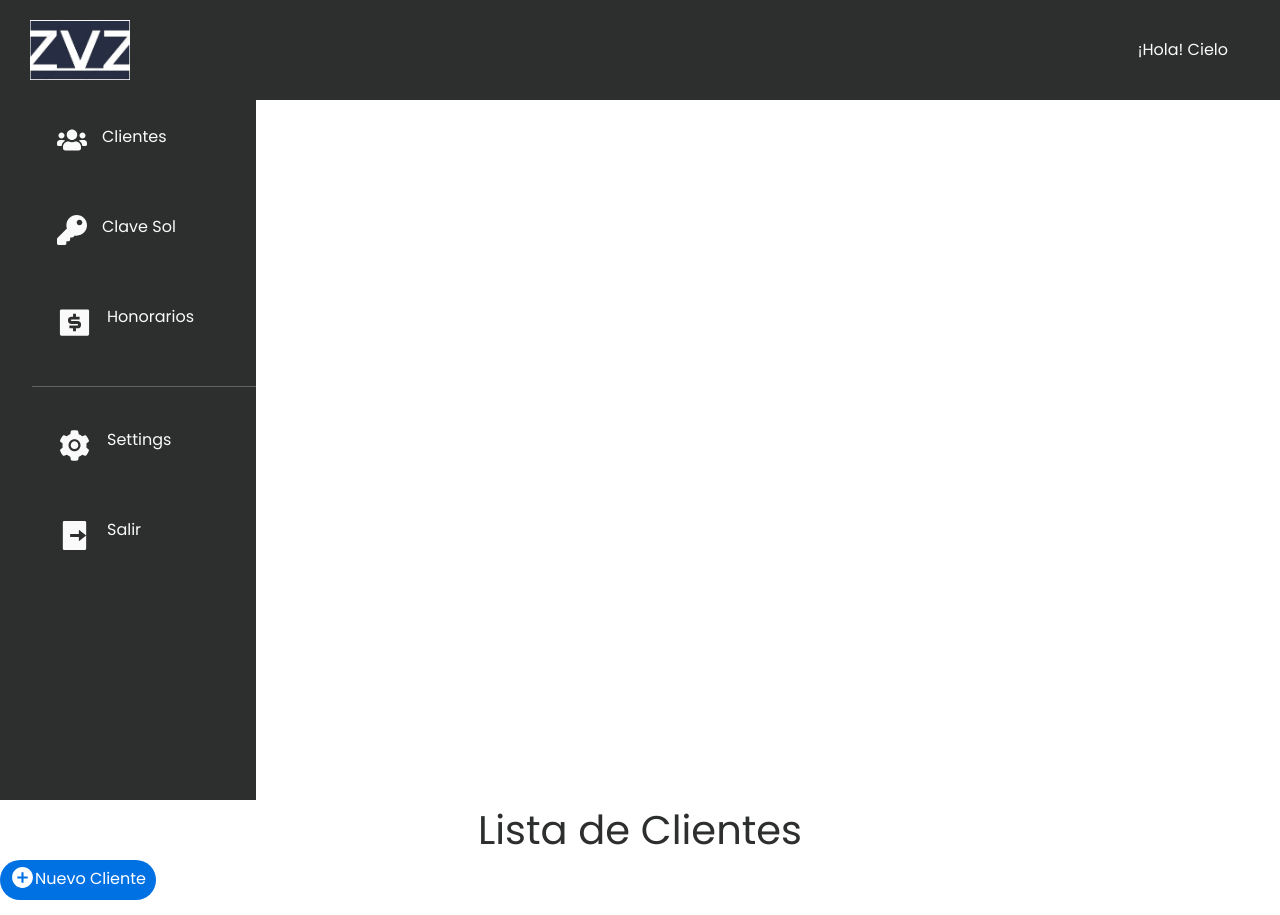
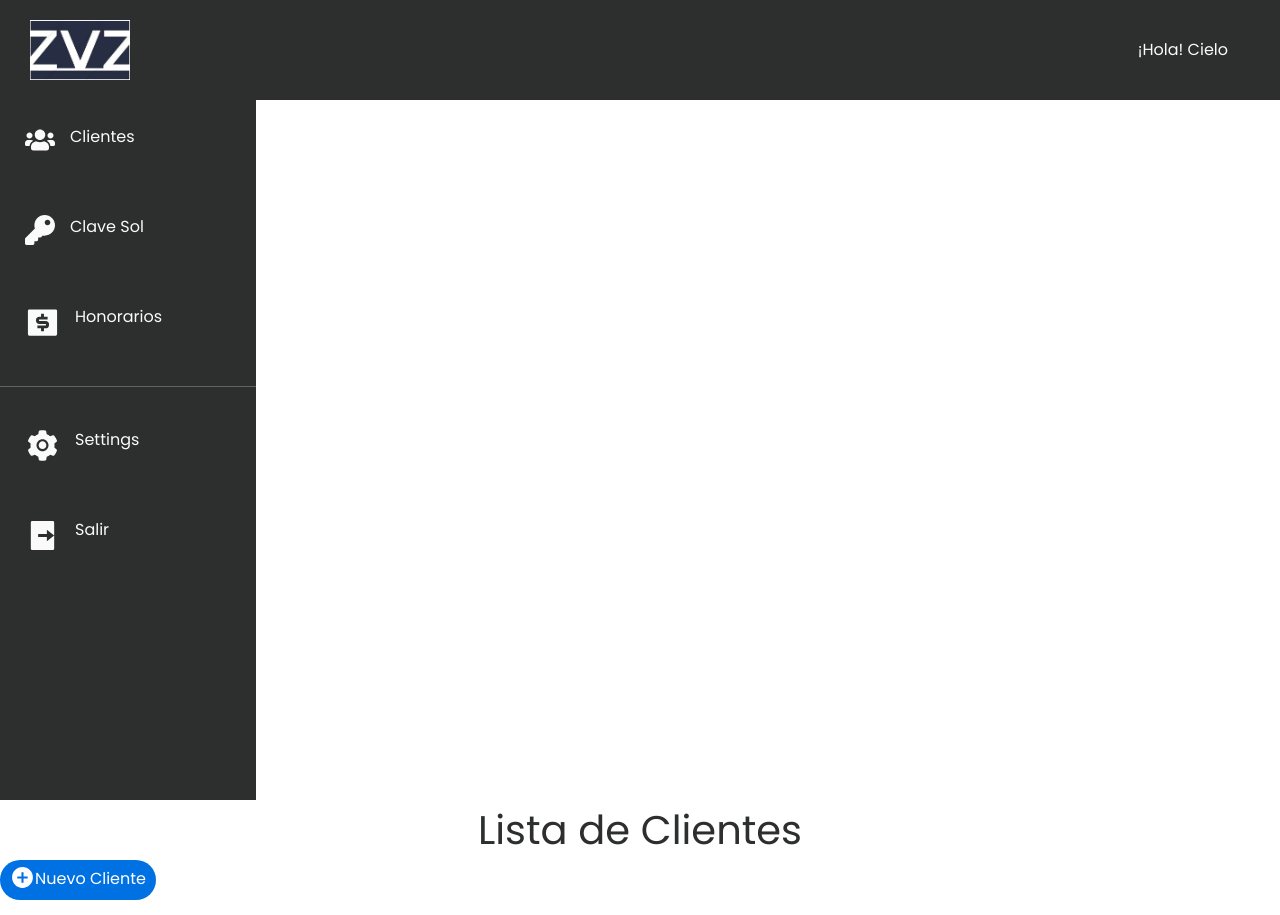
Before and after one commit to nzavaletac/honorarios-front, a React (Create React App) app: page /honorarios in a window 1280 px wide. Built offline with nearby package versions, Linux system fonts and the light colour scheme.

Commit message:
Se arregló el width de sidebar

```diff
--- a/src/components/Sidebar/Sidebar.jsx
+++ b/src/components/Sidebar/Sidebar.jsx
@@ -1,4 +1,10 @@
-import { Container, Lista, Span, Subtitle } from "./SidebarElements";
+import {
+  Container,
+  UnOrderList,
+  Lista,
+  Span,
+  Subtitle,
+} from "./SidebarElements";
 import { FaUsers, FaKey } from "react-icons/fa";
 import { RiMoneyDollarBoxFill, RiLogoutBoxRFill } from "react-icons/ri";
 import { AiFillSetting } from "react-icons/ai";
@@ -6,7 +12,7 @@ import { AiFillSetting } from "react-icons/ai";
 export const Sidebar = () => {
   return (
     <Container>
-      <ul>
+      <UnOrderList>
         <Lista>
           <Span>
             <FaUsers size="30px" />
@@ -38,7 +44,7 @@ export const Sidebar = () => {
           </Span>
           <Subtitle>Salir</Subtitle>
         </Lista>
-      </ul>
+      </UnOrderList>
     </Container>
   );
 };
--- a/src/components/Sidebar/SidebarElements.jsx
+++ b/src/components/Sidebar/SidebarElements.jsx
@@ -9,11 +9,17 @@ export const Container = styled.div`
   flex-direction: column;
 `;
 
+export const UnOrderList = styled.ul`
+  width: 100%;
+  padding: 0px 0px 0px 0px;
+`;
+
 export const Lista = styled.li`
   color: #fafafa;
   padding: 25px;
   background-color: #2d2e2e;
   display: flex;
+  width: 100%;
   &:hover {
     background-color: #fafafa;
     cursor: pointer;
```
